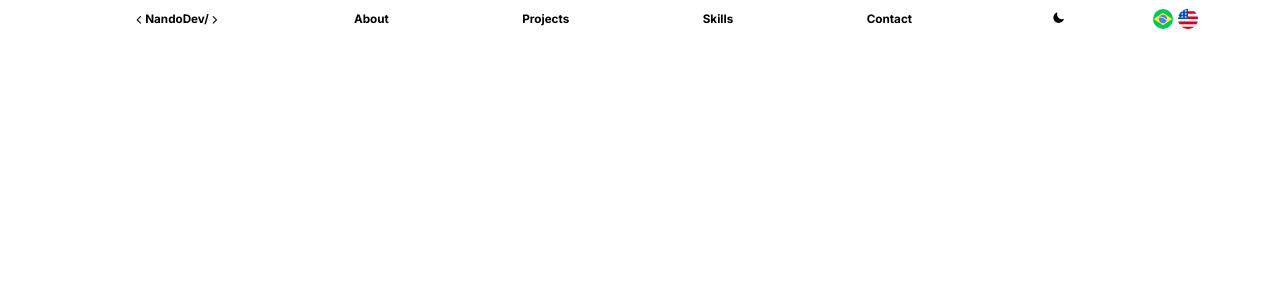
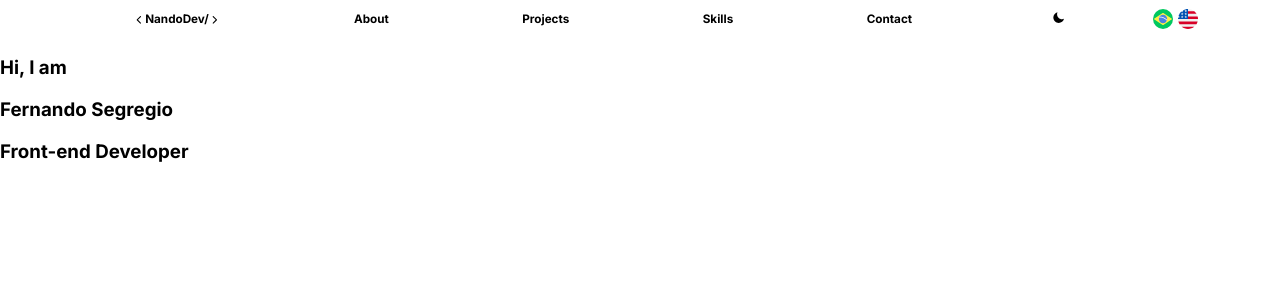
Before and after one commit to FernandoSegregio/dev, a React (Vite) app: page / in a window 1280 px wide. Shown: the top 300 px of the page. Built offline with nearby package versions, Linux system fonts and the light colour scheme.

Commit message:
feat: cria e renderiza componente section main.

```diff
--- a/src/App.jsx
+++ b/src/App.jsx
@@ -1,11 +1,14 @@
 import React from 'react';
 import Header from './components/Header';
+import SectionMain from './components/SectionMain';
+import PortfolioProvider from './context/PortfolioProvider';
 
 function App() {
   return (
-    <div className="container-portfolio">
+    <PortfolioProvider>
       <Header />
-    </div>
+      <SectionMain />
+    </PortfolioProvider>
   );
 }
 
--- /dev/null
+++ b/src/components/SectionMain.jsx
@@ -0,0 +1,33 @@
+import React, { useContext, useEffect } from 'react';
+import PortfolioContext from '../context/PortfolioContext';
+
+export default function SectionMain() {
+  const {
+    language,
+  } = useContext(PortfolioContext);
+
+  const languageUser = () => language;
+
+  useEffect(() => {
+    languageUser();
+  }, [
+    language,
+  ]);
+
+  const languageObject = {
+    greetingTitle: { pt: 'Olá, eu sou', en: 'Hi, I am' },
+    nameTitle: { pt: 'Fernando Segregio' },
+    occupationTitle: {
+      pt: 'Desenvolvedor Front-end',
+      en: 'Front-end Developer',
+    },
+  };
+
+  return (
+    <section>
+      <h3>{ language === 'pt-BR' ? languageObject.greetingTitle.pt : languageObject.greetingTitle.en }</h3>
+      <h3>{ languageObject.nameTitle.pt }</h3>
+      <h3>{ language === 'pt-BR' ? languageObject.occupationTitle.pt : languageObject.occupationTitle.en }</h3>
+    </section>
+  );
+}
```
